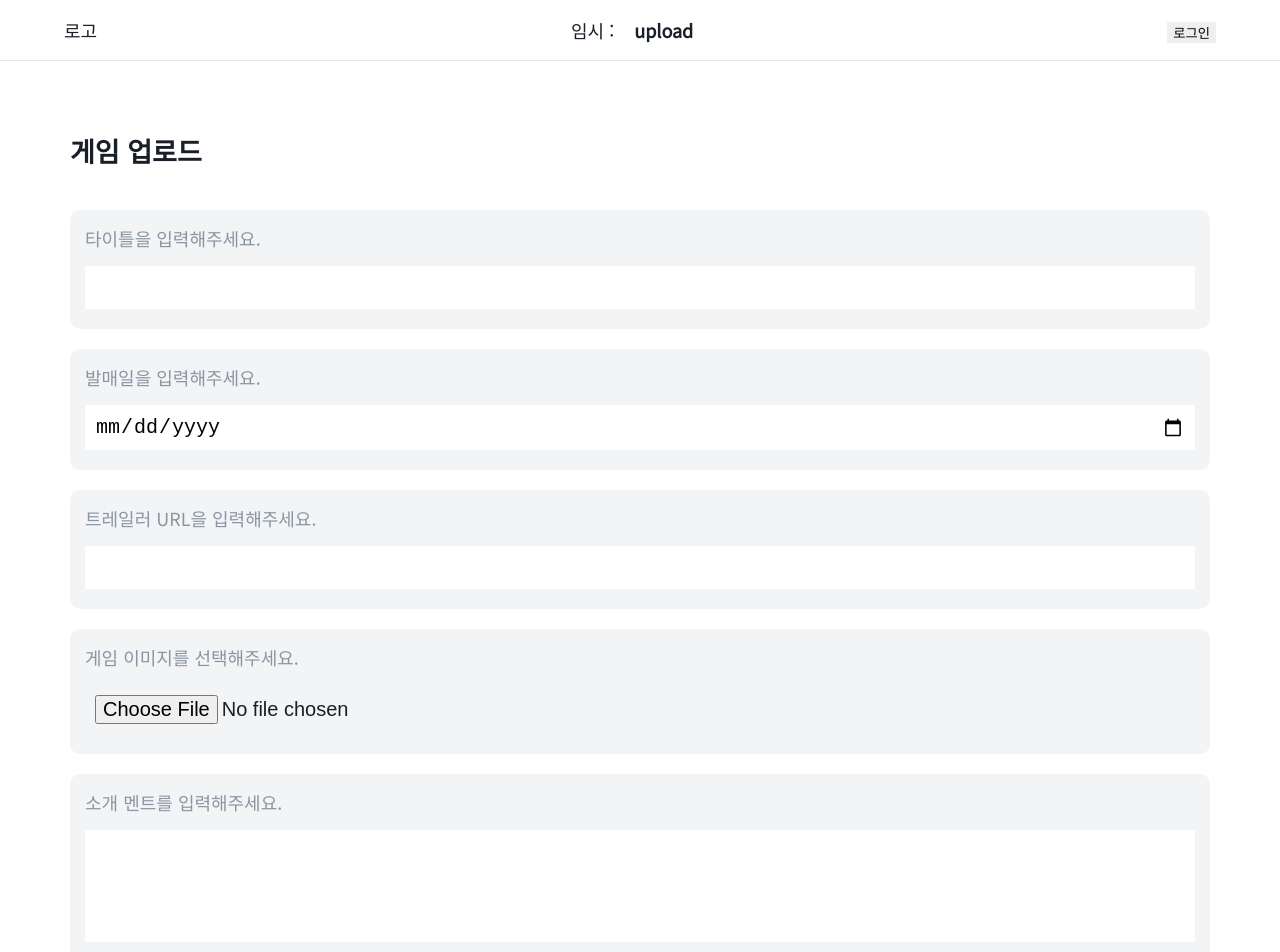
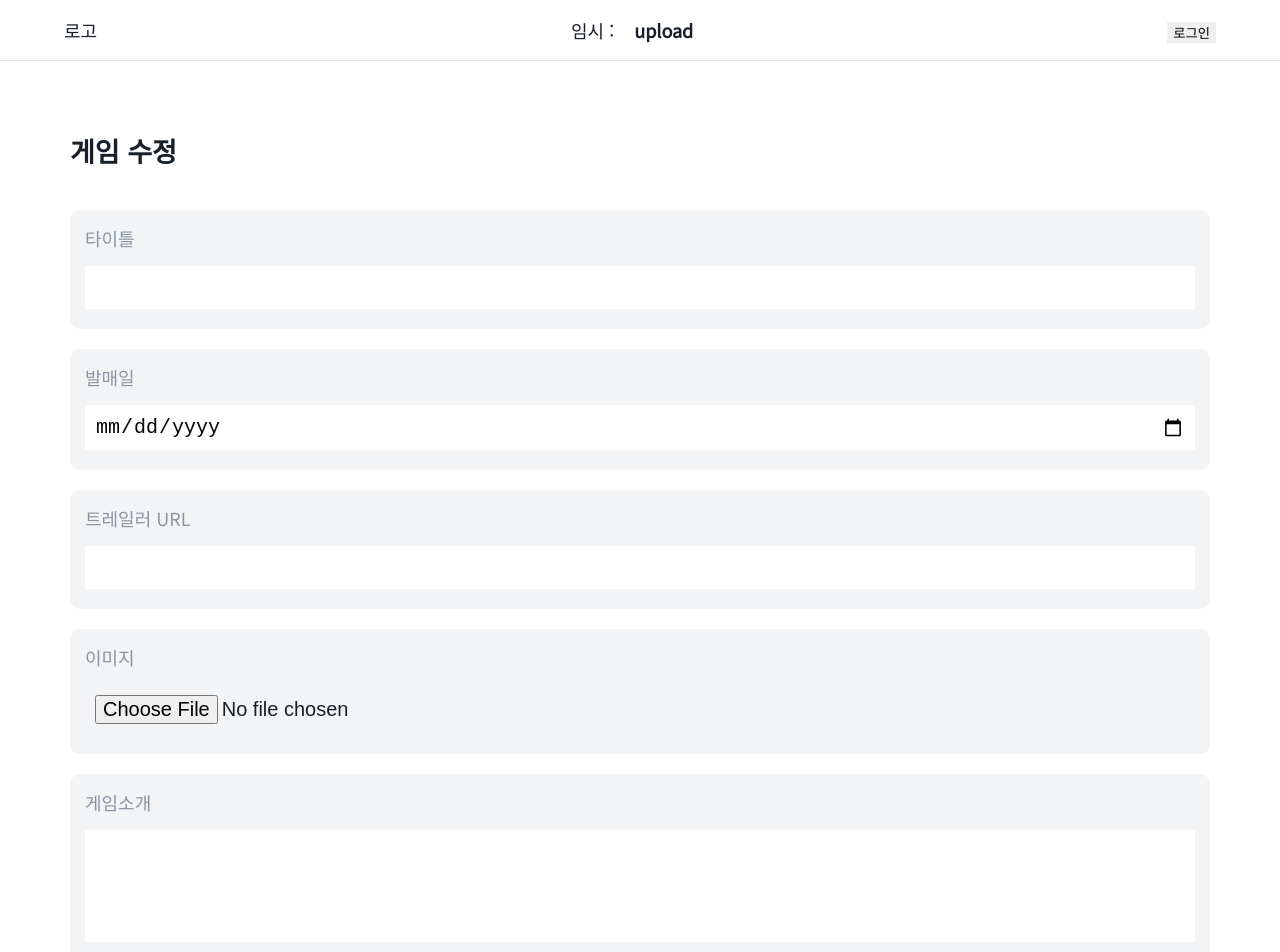
Before and after one commit to Woohyeok97/GamePick-typescript, a Next.js app: page /upload in a window 1280 px wide. Shown: the top 952 px of the page. Built offline with nearby package versions, Linux system fonts and the light colour scheme; no server answers.

Commit message:
Refactor: upload 페이지 도메인 제거

```diff
--- a/app/[id]/edit/page.tsx
+++ b/app/[id]/edit/page.tsx
@@ -63,7 +63,7 @@ export default function GameEditPage({ params }: GameEditPageProps) {
     //         console.log(err)
     //     }
     // }
-
+  // 미리보기 오픈 핸들러
   const handleClick = (data: GameFormType) => {
     overlay.open((isOpen, close) => (
       <FullOverlayWrap isOpen={isOpen} close={close}>
--- a/app/remotes/axois/gameAPI.ts
+++ b/app/remotes/axois/gameAPI.ts
@@ -1,6 +1,6 @@
 import axios from "axios";
 // type & schema
-import { GameSchema } from "@/app/zod";
+import { GameFormSchema, GameSchema } from "@/app/zod";
 import { GameFormType, GameType } from "@/interface";
 
 // 단일 게임 가져오기
@@ -11,7 +11,24 @@ export const fetchGameById = async (gameId: string): Promise<GameType> => {
   return game;
 };
 
+// 게임 업로드
+export const uploadGame = async (game: GameFormType) => {
+  if (GameFormSchema.parse(game)) {
+    const response = await axios.post(`${process.env.NEXT_PUBLIC_GAMES_API}`, game);
+    return response;
+  }
+};
+
 // 게임 수정
 export const updateGameById = async (gameId: string, game: GameFormType) => {
-  return await axios.put(`${process.env.NEXT_PUBLIC_GAMES_API}/${gameId}`, game);
+  if (GameFormSchema.parse(game)) {
+    const response = await axios.put(`${process.env.NEXT_PUBLIC_GAMES_API}/${gameId}`, game);
+    return response;
+  }
 };
+
+// 게임 삭제
+export const deleteGameById = async (gameId: string) => {
+  const response = await axios.delete(`${process.env.NEXT_PUBLIC_GAMES_API}/${gameId}`);
+  return response;
+};
--- a/app/remotes/axois/imageAPI.ts
+++ b/app/remotes/axois/imageAPI.ts
@@ -1,8 +1,8 @@
 import axios from 'axios';
 
-export const uploadImage = async (file: File) => {
+// 이미지 업로드
+export const uploadImage = async (file: File): Promise<string> => {
   const name = encodeURIComponent(file?.name);
-  try {
     // presignURL
   const { data } = await axios.get(`${process.env.NEXT_PUBLIC_AWS_S3_API}/${name}`);
 
@@ -13,9 +13,5 @@ export const uploadImage = async (file: File) => {
 
   // s3 이미지 업로드 / URL반환
   const imageURL = await axios.post(data.url, formData);
-    return `${imageURL.config.url}/${name}`
-
-  } catch (err) {
-      return null;
-  }
+  return `${imageURL.config.url}/${name}`;
 };
--- a/app/upload/page.tsx
+++ b/app/upload/page.tsx
@@ -1,130 +1,48 @@
 'use client'
-import axios from "axios"
-import { useForm } from "react-hook-form"
-import { useRouter } from "next/navigation"
+import { useRouter } from "next/navigation";
 // components
-import FullOverlayWrap from "@/components/overlayWraps/FullOverlayWrap"
-import GameItem from "@/components/shared/GameItem"
-import GameUploadPreview from "@/components/shared/GameUploadPreview"
+import MutltiForm from "@/components/form/MultiForm";
+import FullOverlayWrap from "@/components/overlayWraps/FullOverlayWrap";
+import GameUploadPreview from "@/components/shared/GameUploadPreview";
 // hooks
-import useOverlay from "@/hooks/useOverlay"
+import useOverlay from "@/hooks/useOverlay";
 // type
-import { GameType } from "@/interface"
+import { GameFormType } from "@/interface";
+// remotes
+import { uploadGame } from "../remotes/axois/gameAPI";
+import { uploadImage } from "../remotes/axois/imageAPI";
 
 
 export default function GameUploadPage() {
-    const { register, handleSubmit, formState : { errors } } = useForm()
-    const overlay = useOverlay()
-    const router = useRouter()
+  const route = useRouter();
+  const overlay = useOverlay();
 
   // 게임 업로드
-    const onSubmit = async (data : any) => {
-        try {
-            const imageURL = await uploadImage(data.image[0])
-            const formData = { ...data, image : imageURL }
-
-            await axios.post(`${process?.env?.NEXT_PUBLIC_GAMES_API}`, formData)
-            alert('게임을 업로드 하였습니다.')
-            router.replace('/games')
-
-        } catch(err) {
-            console.log(err)
-            alert(err)
+  const createGameData = async (data: GameFormType) => {
+    if (data.image instanceof File) {
+      const imageURL = await uploadImage(data.image)
+      data = { ...data, image: imageURL };
     }
+    await uploadGame(data);
+    alert('게임을 업로드 하였습니다.');
+    route.replace('/');
   }
 
-
-    // preview 열기
-    const openUploadPreview = (data : any) => {
-        const objectURL = URL.createObjectURL(data.image[0] as File)
-
+  // 미리보기 오픈 핸들러
+  const handleClick = (data: GameFormType) => {
     overlay.open((isOpen, close) => (
       <FullOverlayWrap isOpen={isOpen} close={close}>
-                <GameUploadPreview onSubmit={() => onSubmit(data)} objectURL={objectURL}>
-                    {/* <GameItem game={{ ...data, image : objectURL }}/> */}
-                    <div>임시</div>
-                </GameUploadPreview>
+        <GameUploadPreview game={data} onSubmit={() => createGameData(data)}/>
       </FullOverlayWrap>
-        ))
-    }
-
-
-    async function uploadImage(file : File) {
-        const fileName = encodeURIComponent(file?.name)
-
-        try {
-            // 서버로부터 presignedURL 받아오기
-            const { data } = await axios.get(`${process.env.NEXT_PUBLIC_AWS_S3_API}` + `/${fileName}`)
-
-            // req.body 작업처리
-            const formData = new FormData()
-            Object.entries({ ...data.fields, file }).forEach(([key, value]) => {
-                formData.append(key, value as string)
-            })
-
-            // s3 이미지 업로드 / URL반환
-            const imageURL = await axios.post(data.url, formData)
-            return `${imageURL.config.url}/${fileName}`
-
-        } catch(err) {
-            console.log(err)
-        }
-    }
-
-
+    ));
+  };
 
   return (
     <div className="page">
       <div className="page__header">
-                <h2>게임 업로드</h2>
+        <h2>게임 수정</h2>
       </div>
-
-            <form className="form" onSubmit={ handleSubmit(openUploadPreview) }>
-                <div className="form__block">
-                    <label htmlFor="title" className={`${errors?.title?.type == 'required' ? 'form__label-warning' : 'form__label' }`}>
-                        타이틀을 입력해주세요.
-                    </label>
-                    <input type="text" id="title"
-                    { ...register('title', { required : true }) }/>
+      <MutltiForm onClick={handleClick} />
     </div>
-
-                <div className="form__block">
-                    <label htmlFor="releasedAt" className={`${errors?.releasedAt?.type == 'required' ? 'form__label-warning' : 'form__label' }`}>
-                        발매일을 입력해주세요.
-                    </label>
-                    <input type="date" id="releasedAt"
-                    { ...register('releasedAt', { required : true }) }/>
-                </div>
-
-                <div className="form__block">
-                    <label htmlFor="trailerUrl" className={`${errors?.trailerUrl?.type == 'required' ? 'form__label-warning' : 'form__label' }`}>
-                        트레일러 URL을 입력해주세요.
-                    </label>
-                    <input type="text" id="trailerUrl"
-                    { ...register('trailerUrl', { required : true }) }/>
-                </div>
-
-                <div className="form__block">
-                    <label htmlFor="image" className={`${errors?.image?.type == 'required' ? 'form__label-warning' : 'form__label' }`}>
-                        게임 이미지를 선택해주세요.
-                    </label>
-                    <input
-                        type="file" id="image"
-                        { ...register('image', { required : true }) }/>
-                </div>
-
-                <div className="form__block">
-                    <label htmlFor="description" className={`${errors?.description?.type == 'required' ? 'form__label-warning' : 'form__label' }`}>
-                        소개 멘트를 입력해주세요.
-                    </label>
-                    <textarea id="description" spellCheck={false} rows={4} cols={40}
-                    { ...register("description", { required : true }) } />
-                </div>
-
-                <div className="form__btn-area">
-                    <button type="submit" className="btn">미리보기</button>
-                </div>
-            </form>
-        </div>
-    )
+  );
 }
--- a/components/form/MultiForm.tsx
+++ b/components/form/MultiForm.tsx
@@ -1,3 +1,4 @@
+'use client'
 import { useEffect } from 'react';
 import { zodResolver } from '@hookform/resolvers/zod';
 import { useController, useForm } from 'react-hook-form';
@@ -15,6 +16,7 @@ export default function MutltiForm({ prevData, onClick }: MutltiFormProps) {
     resolver: zodResolver(GameFormSchema),
   });
 
+  // 기존 게임이 있다면, form 필드 변경
   useEffect(() => {
     if (prevData && GameFormSchema.parse(prevData)) {
       Object.keys(prevData).forEach(key => {
@@ -24,6 +26,7 @@ export default function MutltiForm({ prevData, onClick }: MutltiFormProps) {
     }
   }, [prevData]);
 
+  // 이미지 파일 컨트롤러
   const { field: imageField } = useController({
     name: 'image',
     control: control,
@@ -43,7 +46,9 @@ export default function MutltiForm({ prevData, onClick }: MutltiFormProps) {
   return (
     <form className='form' onSubmit={handleSubmit(onClick)}>
       <div className='form__block'>
-        <label htmlFor='title'></label>
+        <label htmlFor='title' className='form__label'>
+          타이틀
+        </label>
         <input type='text' id='title' { ...register('title') } />
         {errors.title && (
           <p className="form__label-warning">
@@ -52,7 +57,9 @@ export default function MutltiForm({ prevData, onClick }: MutltiFormProps) {
         )}
       </div>
       <div className='form__block'>
-        <label htmlFor='releasedAt'></label>
+        <label htmlFor='releasedAt' className='form__label'>
+          발매일
+        </label>
         <input type='date' id='releasedAt' { ...register('releasedAt') } />
         {errors.releasedAt && (
           <p className="form__label-warning">
@@ -61,7 +68,9 @@ export default function MutltiForm({ prevData, onClick }: MutltiFormProps) {
         )}
       </div>
       <div className='form__block'>
-        <label htmlFor='trailerUrl'></label>
+        <label htmlFor='trailerUrl' className='form__label'>
+          트레일러 URL
+        </label>
         <input type='text' id='trailerUrl' { ...register('trailerUrl') } />
         {errors.trailerUrl && (
           <p className="form__label-warning">
@@ -70,16 +79,20 @@ export default function MutltiForm({ prevData, onClick }: MutltiFormProps) {
         )}
       </div>
       <div className='form__block'>
-        <label htmlFor=''></label>
+        <label htmlFor='' className='form__label'>
+          이미지
+        </label>
         <input type='file' onChange={(e) => onChangeImage(e)} />
-        {errors.title && (
+        {errors.image && (
           <p className="form__label-warning">
-            {errors.title.message}
+            {errors.image.message}
           </p>
         )}
       </div>
       <div className='form__block'>
-        <label htmlFor='description'></label>
+        <label htmlFor='description' className='form__label'>
+          게임소개
+        </label>
         <textarea
           id="description"
           spellCheck={false}
```
Also changed, not shown: app/zod/index.ts (indentation only). Lines whose indentation alone changed are shown as unchanged.
